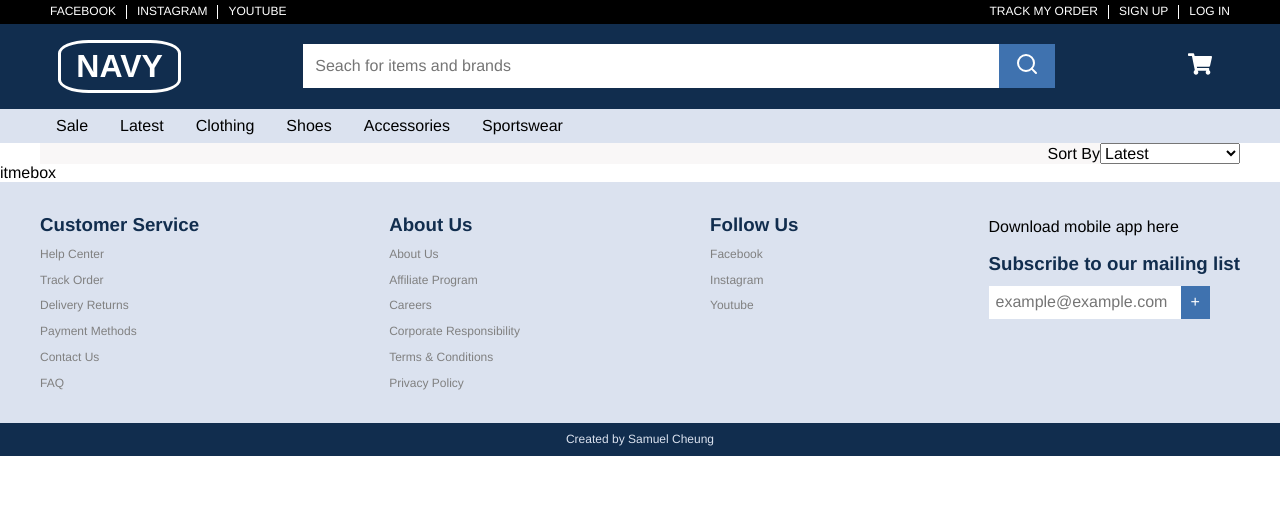
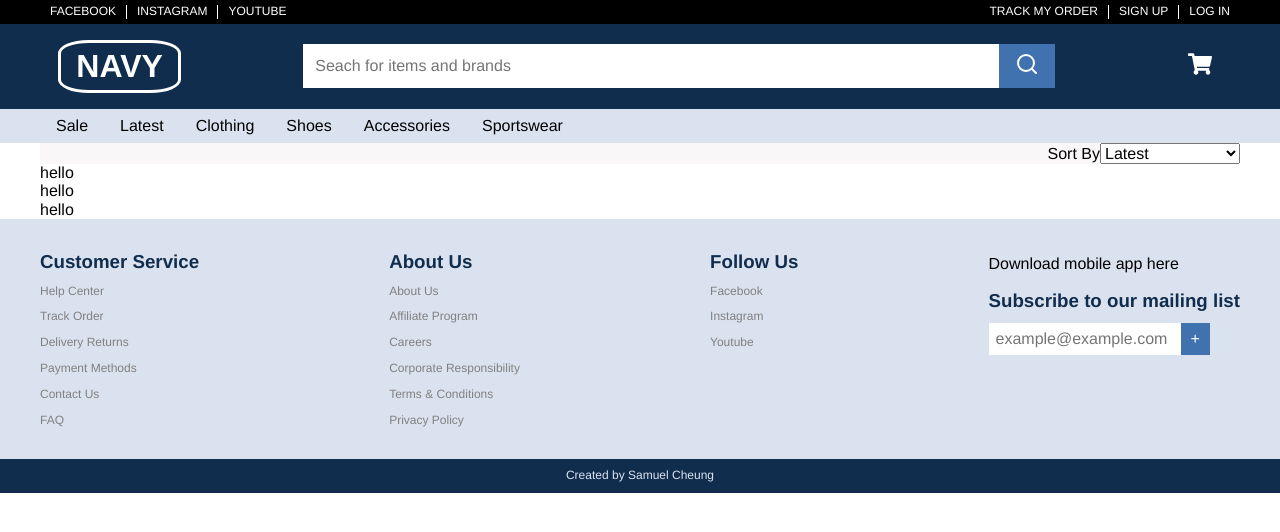
Before and after one commit to salmonsashimi/onlinestore, a Next.js app: page /search in a window 1280 px wide. Shown: the top 532 px of the page. Built offline with nearby package versions, Linux system fonts and the light colour scheme.

Commit message:
initialise ItemBox component

```diff
--- /dev/null
+++ b/src/components/searchComponents/ItemBox.js
@@ -0,0 +1,7 @@
+const ItemBox = () => (
+    <div>
+        hello
+    </div>
+)
+
+export default ItemBox;
--- a/src/components/searchComponents/ItemBoxes.js
+++ b/src/components/searchComponents/ItemBoxes.js
@@ -1,6 +1,10 @@
+import ItemBox from './ItemBox';
+
 const ItemBoxes = () => (
-    <div className='itemBoxes'>
-        itmebox
+    <div className='itemBoxes container'>
+        <ItemBox />
+        <ItemBox />
+        <ItemBox />
     </div>
 )
 
```
Also changed, not shown: src/styles/components/_itemBoxes.scss (added).
